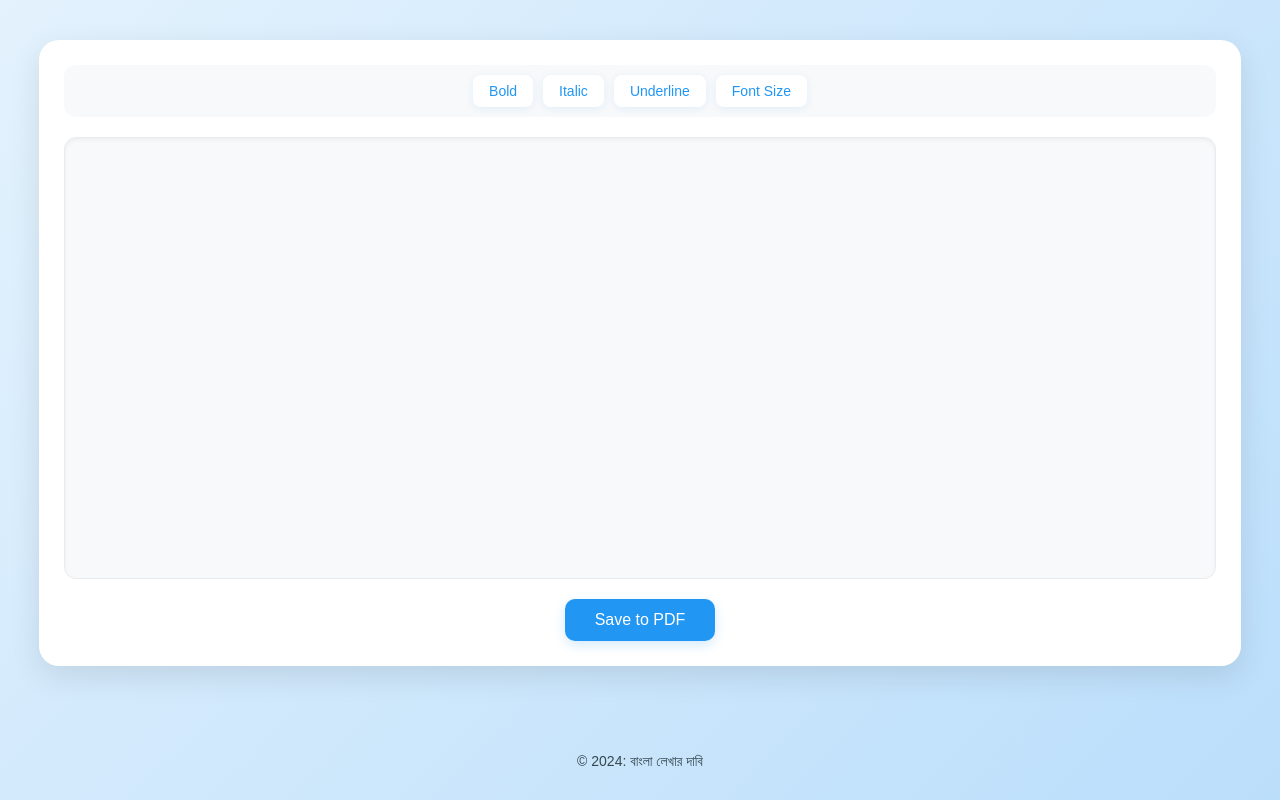
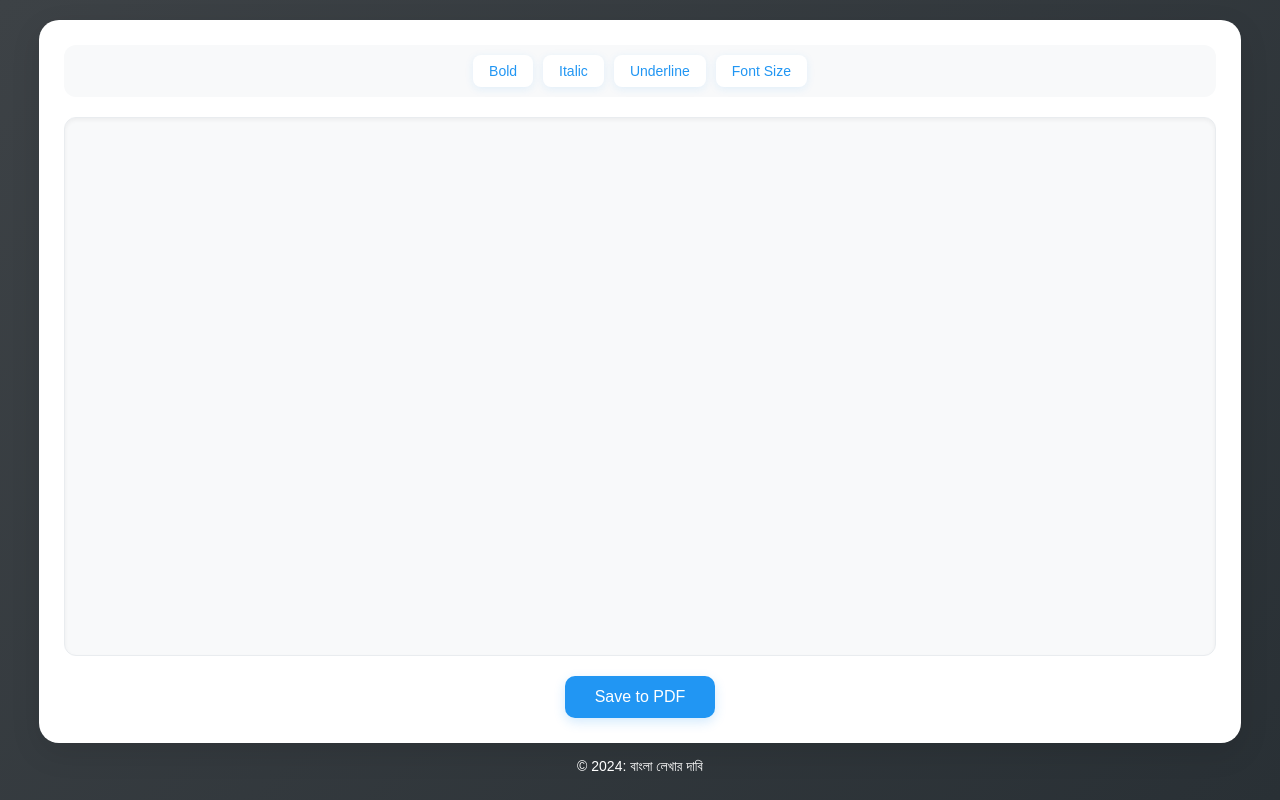
Before and after one commit to sbk2k1/Bangla, a plain HTML site: page Website/index.html in a window 1280 px wide. Drawn offline with nearby package versions, Linux system fonts and the light colour scheme.

Commit message:
Update index.html

```diff
--- a/Website/index.html
+++ b/Website/index.html
@@ -12,23 +12,25 @@
         body {
             font-family: Arial, sans-serif;
             margin: 0;
-            padding: 0;
+            padding: 20px 0;
             display: flex;
             flex-direction: column;
             align-items: center;
-            justify-content: space-between;
             min-height: 100vh;
-            background: linear-gradient(135deg, #E3F2FD, #BBDEFB);
+            max-height: 100vh;
+            background: linear-gradient(135deg, #3d4246, #293035);
+            overflow: hidden;
+            box-sizing: border-box;
         }
 
         .editor-container {
             width: 90%;
-            height: 72vh;
+            height: 85vh;
             background: #ffffff;
             border-radius: 20px;
             box-shadow: 0 10px 30px rgba(0, 0, 0, 0.1);
             padding: 25px;
-            margin: 40px 0;
+            margin: 0;
             display: flex;
             flex-direction: column;
         }
@@ -41,6 +43,7 @@
             padding: 10px;
             background: #f8f9fa;
             border-radius: 12px;
+            flex-shrink: 0;
         }
 
         .editor-toolbar button {
@@ -88,6 +91,7 @@
             cursor: pointer;
             transition: all 0.2s ease;
             box-shadow: 0 4px 12px rgba(33, 150, 243, 0.2);
+            flex-shrink: 0;
         }
 
         .save-button:hover {
@@ -98,10 +102,11 @@
 
         footer {
             font-size: 14px;
-            color: #37474F;
-            margin: 20px 0;
-            padding: 10px;
+            color: #ffffff;
+            margin-top: 10px;
+            padding: 5px;
             text-align: center;
+            flex-shrink: 0;
         }
     </style>
 </head>
```
